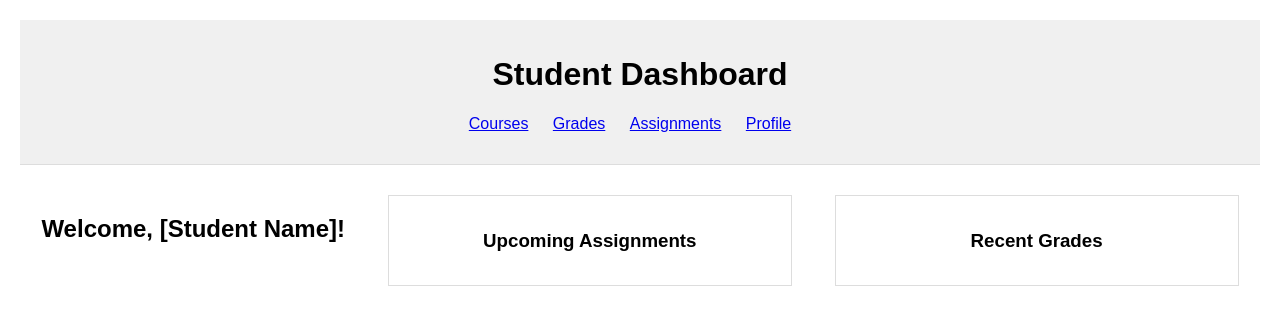
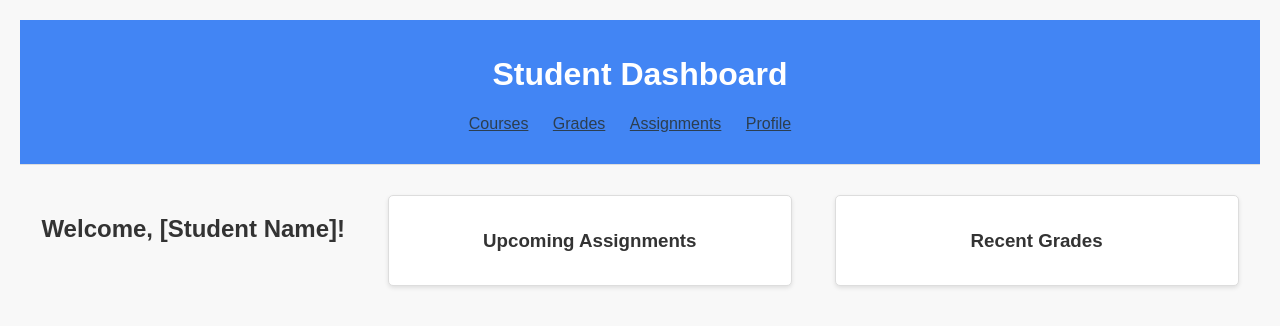
Before and after one commit to ShreeshaBhat1004/CampusHub, a plain HTML site: page index.html in a window 1280 px wide. Drawn offline with Linux system fonts and the light colour scheme.

Commit message:
Update style.css
new colours

```diff
--- a/style.css
+++ b/style.css
@@ -37,3 +37,28 @@ main {
     width: 30%; /* Adjust for more or fewer boxes */
     text-align: center;
 }
+
+
+body {
+    background-color: #f8f8f8;
+    color: #333; /* Dark text */
+}
+
+header {
+    background-color: #4285f4; /* Blue header */
+    color: white;
+}
+
+.info-box {
+   background-color: white;
+   box-shadow: 0 2px 4px rgba(0,0,0,0.1); /* Subtle shadow */
+   border-radius: 5px;
+}
+
+nav a {
+  color: #2c3e50; /* Dark Link Color*/
+}
+
+nav a:hover {
+  color: #4285f4; /* Header color on hover */
+}
```
